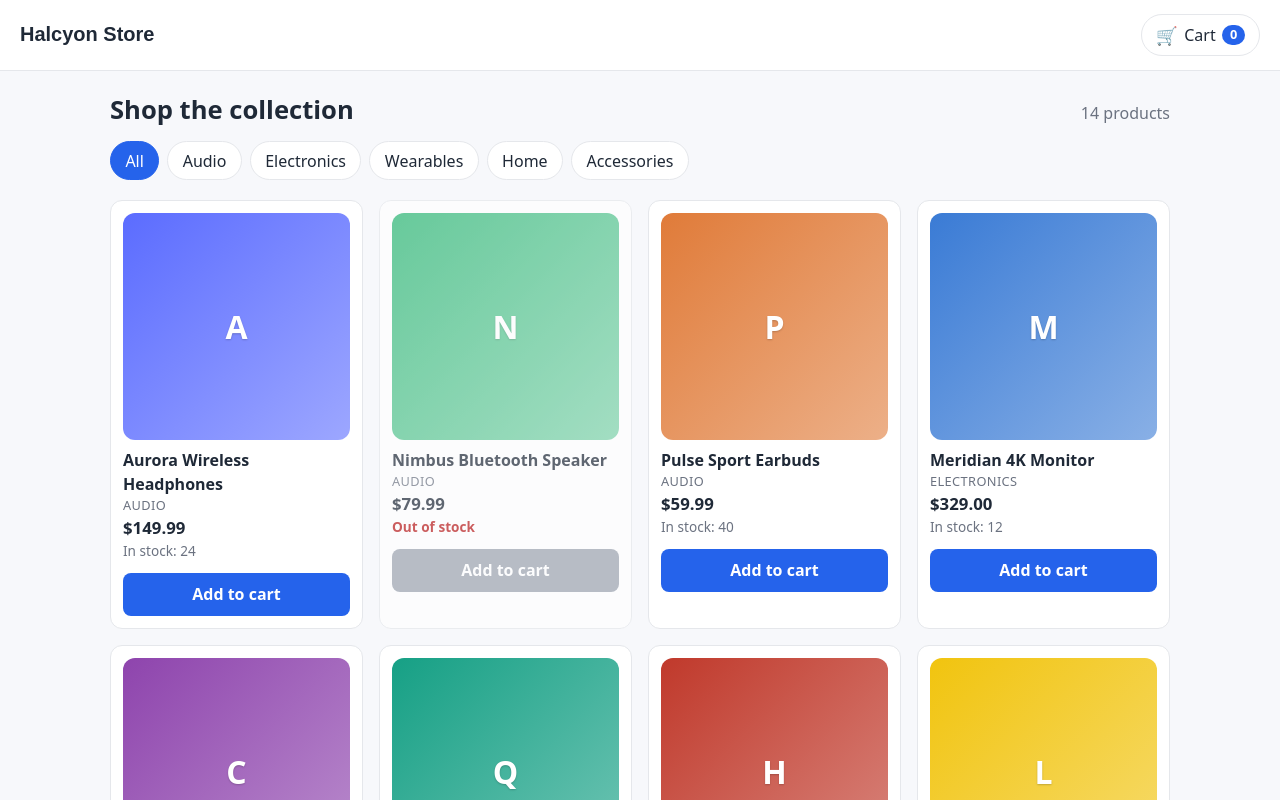
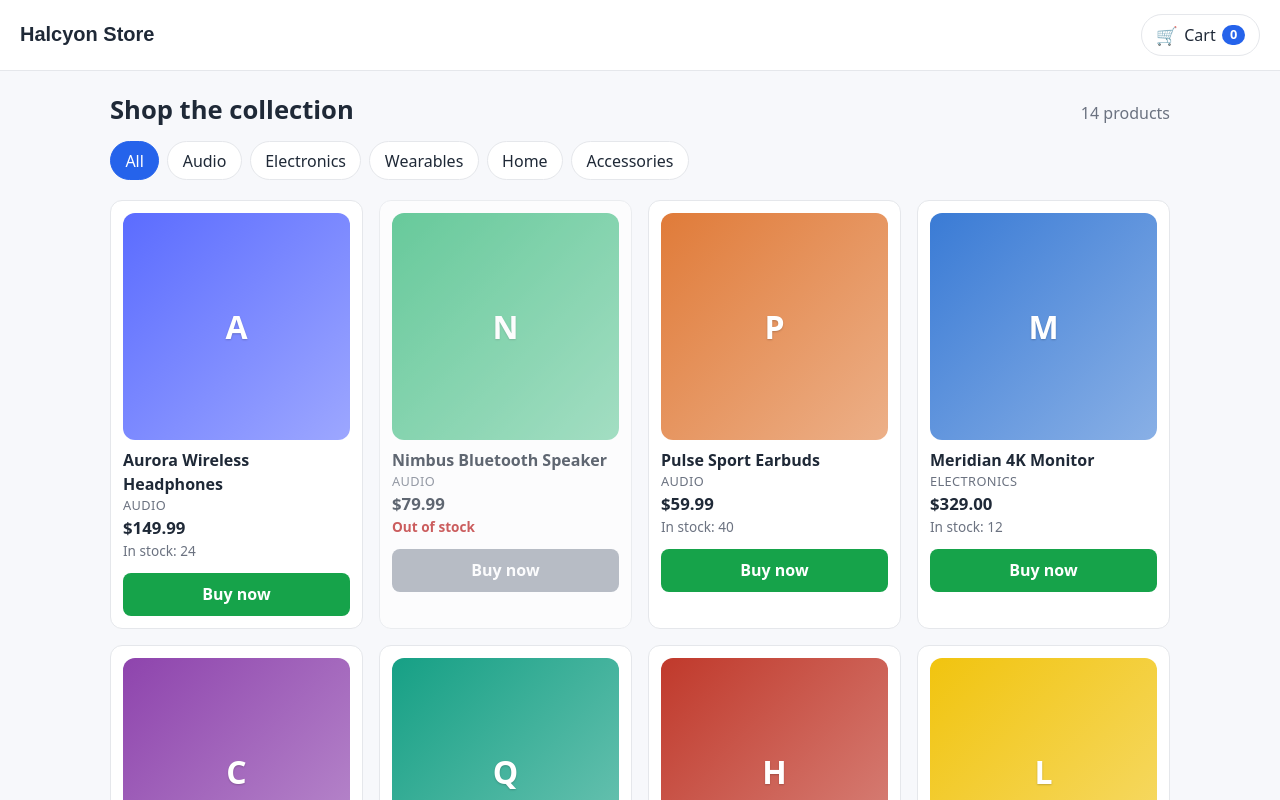
Before and after one commit to hl-factory/demo-retail-app, a React (Vite) app: page / in a window 1280 px wide. Shown: the top 800 px of the page. Built offline with nearby package versions, Linux system fonts and the light colour scheme.

Commit message:
factory: Reset reuse retail visible change 181922

```diff
--- a/src/components/AddToCartButton.tsx
+++ b/src/components/AddToCartButton.tsx
@@ -14,7 +14,7 @@ interface AddToCartButtonProps {
  * The `.primary-action` class + CSS variable `--primary-action` make a recolor
  * demo a single-line edit.
  */
-export function AddToCartButton({ product, label = 'Add to cart', className }: AddToCartButtonProps) {
+export function AddToCartButton({ product, label = 'Buy now', className }: AddToCartButtonProps) {
   const { addToCart } = useCart();
   const disabled = product.stock <= 0;
 
--- a/src/index.css
+++ b/src/index.css
@@ -113,7 +113,7 @@ body {
 
 /* Primary action button (themeable target) */
 .primary-action {
-  background: var(--primary-action);
+  background: #16a34a;
   color: var(--primary-action-text);
   border: none;
   border-radius: 8px;
```
Also changed, not shown: 1 other file (tests, documents, lock files or other folders).
